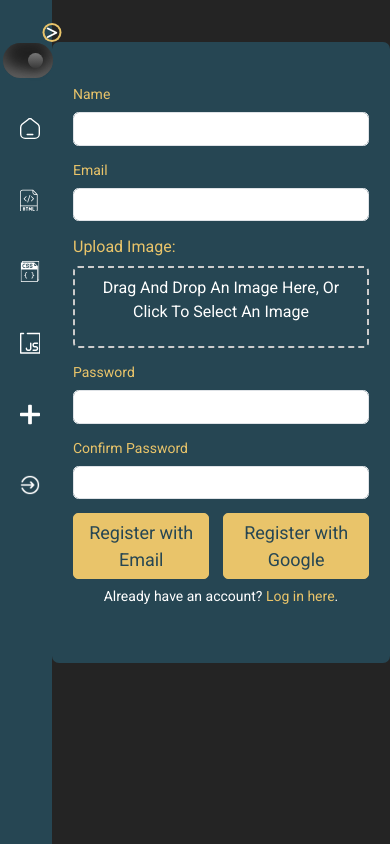
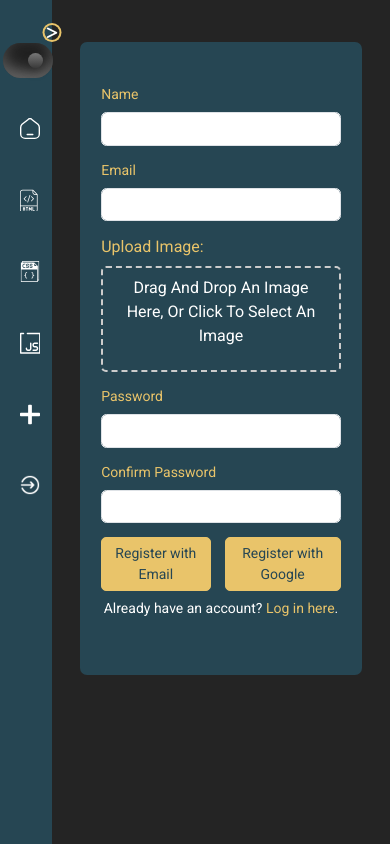
Before and after one commit to YonatanBenezra/Cleancode-client, a React (Vite) app: page /registration in a window 390 px wide. Built offline with nearby package versions, Linux system fonts and the light colour scheme; no server answers.

Commit message:
Login, Registration Responsive

```diff
--- a/src/routes/login/Login.jsx
+++ b/src/routes/login/Login.jsx
@@ -4,6 +4,7 @@ import axios from "axios";
 import GlobalContext from "../../contexts/Global-Context";
 import { useContext, useState } from "react";
 import { Link, useNavigate } from "react-router-dom";
+import "./login.scss";
 
 const Login = () => {
   const { setUser } = useContext(GlobalContext);
@@ -25,7 +26,6 @@ const Login = () => {
       localStorage.setItem("token", res.data.token);
       setUser(res.data.data.user);
       navigate("/");
-
     } catch (error) {
       setError(error.response.data.message);
     }
@@ -66,8 +66,10 @@ const Login = () => {
     onError: handleError,
   });
   return (
+    <div className="container my-5">
+      <div className="row">
         <div
-      className="container my-5 px-4 py-5 rounded-3"
+          className="col-md-12 col-10 mx-auto px-4 py-5 rounded-3"
           style={{ backgroundColor: "rgb(38,70,83)" }}
         >
           {error && (
@@ -98,17 +100,23 @@ const Login = () => {
                 {...register("password", { required: true })}
                 type="password"
                 name="password"
-            className={`form-control ${errors.password ? "is-invalid" : ""}`}
+                className={`form-control ${
+                  errors.password ? "is-invalid" : ""
+                }`}
               />
               {errors.password && (
                 <div className="invalid-feedback">Password is required</div>
               )}
             </div>
             <div className="d-flex justify-content-center align-items-center gap-3">
-          <button type="submit" className="btn ">
+              <button type="submit" className="btn login-btn">
                 Login with email
               </button>
-          <button type="button" className="btn " onClick={() => login()}>
+              <button
+                type="button"
+                className="btn login-btn"
+                onClick={() => login()}
+              >
                 Login with Google
               </button>
             </div>
@@ -121,6 +129,8 @@ const Login = () => {
             .
           </p>
         </div>
+      </div>
+    </div>
   );
 };
 
--- /dev/null
+++ b/src/routes/login/login.scss
@@ -0,0 +1,11 @@
+@media only screen and (max-width: 768px) {
+  .login-btn {
+    font-size: 16px;
+  }
+}
+
+@media only screen and (max-width: 576px) {
+  .login-btn {
+    font-size: 14px;
+  }
+}
--- a/src/routes/registration/Registration.jsx
+++ b/src/routes/registration/Registration.jsx
@@ -90,8 +90,10 @@ const Registration = () => {
   };
 
   return (
+    <div className="container my-5">
+      <div className="row">
         <div
-      className="container my-5 px-4 py-5 rounded-3"
+          className="col-md-12 col-10 mx-auto px-4 py-5 rounded-3"
           style={{ backgroundColor: "rgb(38,70,83)" }}
         >
           {error && (
@@ -111,7 +113,7 @@ const Registration = () => {
                 className={`form-control ${errors.name ? "is-invalid" : ""}`}
               />
               {errors.name && (
-            <div className="invalid-feedback">Name is required</div>
+                <div className="invalid-feedback">*Name is required</div>
               )}
             </div>
             <div className="mb-3">
@@ -125,7 +127,7 @@ const Registration = () => {
                 className={`form-control ${errors.email ? "is-invalid" : ""}`}
               />
               {errors.email && (
-            <div className="invalid-feedback">Email is required</div>
+                <div className="invalid-feedback">*Email is required</div>
               )}
             </div>
             <div className="mb-3">
@@ -170,11 +172,13 @@ const Registration = () => {
                 })}
                 type="password"
                 name="password"
-            className={`form-control ${errors.password ? "is-invalid" : ""}`}
+                className={`form-control ${
+                  errors.password ? "is-invalid" : ""
+                }`}
               />
               {errors.password && (
                 <div className="invalid-feedback">
-              Password must be at least 8 characters long
+                  *Password must be at least 8 characters long
                 </div>
               )}
             </div>
@@ -196,15 +200,19 @@ const Registration = () => {
               />
               {errors.passwordConfirm && (
                 <div className="invalid-feedback">
-              {errors.passwordConfirm.message}
+                  *{errors.passwordConfirm.message}
                 </div>
               )}
             </div>
             <div className="d-flex justify-content-center align-items-center gap-3">
-          <button type="submit" className="btn ">
+              <button type="submit" className="btn login-btn">
                 Register with Email
               </button>
-          <button type="button" className="btn" onClick={() => googleLogin()}>
+              <button
+                type="button"
+                className="btn login-btn"
+                onClick={() => googleLogin()}
+              >
                 Register with Google
               </button>
             </div>
@@ -217,6 +225,8 @@ const Registration = () => {
             .
           </p>
         </div>
+      </div>
+    </div>
   );
 };
 
```
Lines whose indentation alone changed are shown as unchanged.
